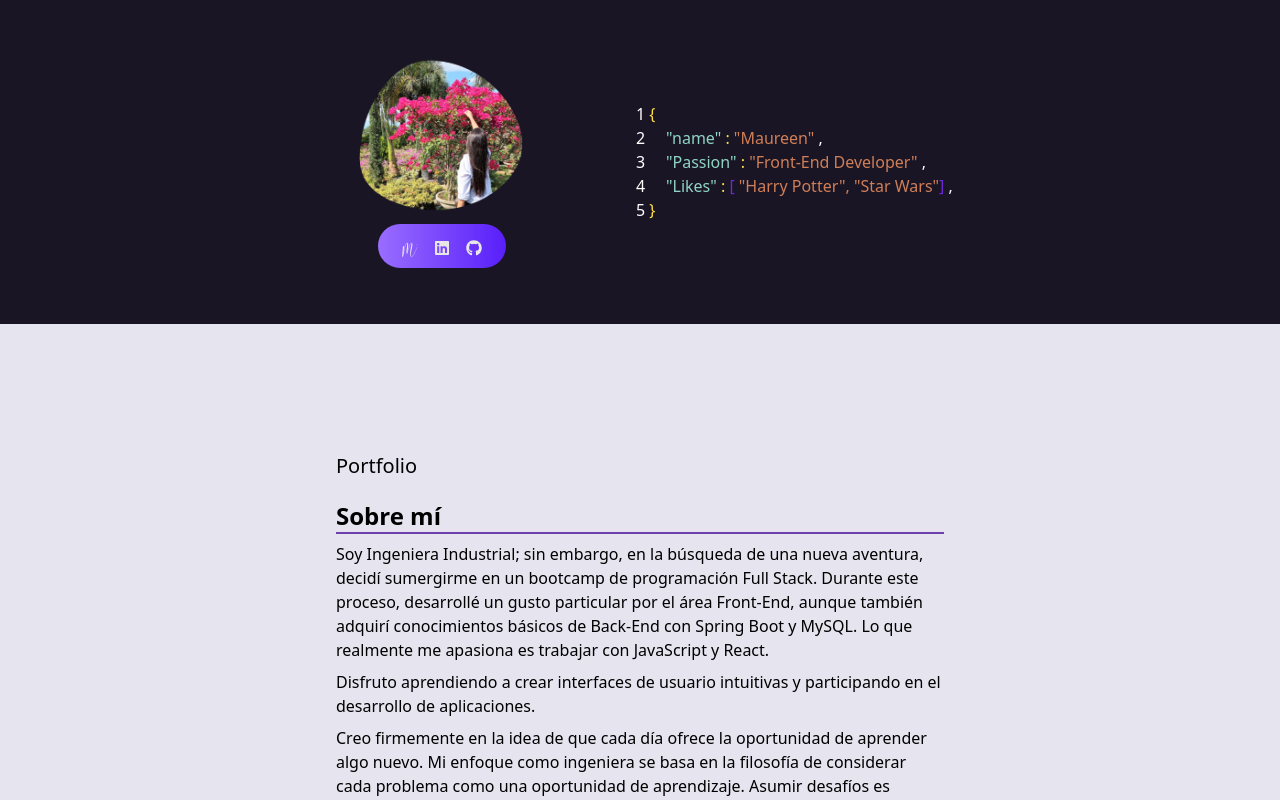
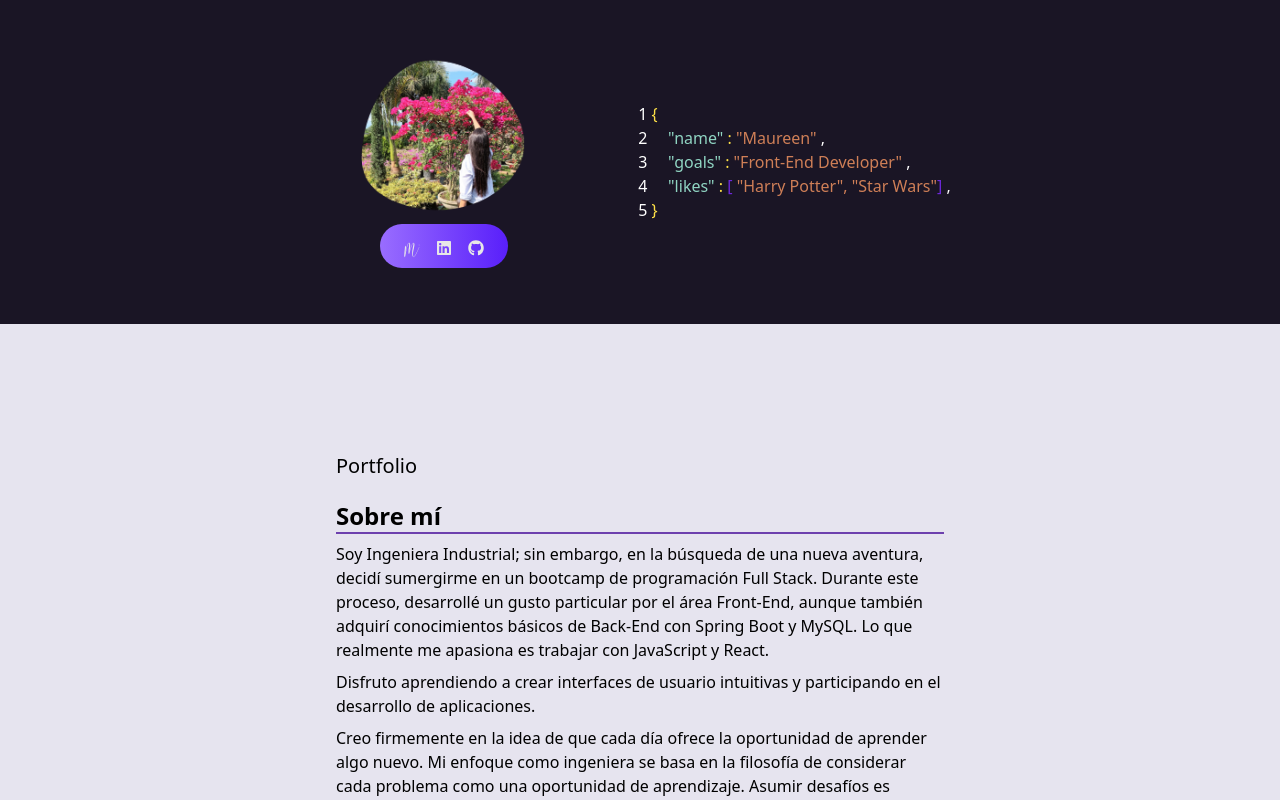
Before and after one commit to MCristina94/Portafolio, a React (Vite) app: page / in a window 1280 px wide. Shown: the top 800 px of the page. Built offline with nearby package versions, Linux system fonts and the light colour scheme.

Commit message:
corrección de mayusculas

```diff
--- a/src/Components/Header.jsx
+++ b/src/Components/Header.jsx
@@ -20,8 +20,8 @@ const Header = () => {
       <div className="ml-10">
         <p className="text-white"> 1 <span className="text-yellow-300">&#123;</span></p>
         <p className="text-white"> 2 &nbsp; &nbsp; <span className=" text-cod-gray-header-color-Menta">"name" <span className="text-yellow-300">:</span></span><span className="text-cod-gray-header-color-Orange"> "Maureen"</span> , </p>
-        <p className="text-white"> 3 &nbsp; &nbsp; <span className=" text-cod-gray-header-color-Menta">"Passion" <span className="text-yellow-300">:</span></span>  <span className="text-cod-gray-header-color-Orange"> "Front-End Developer"</span> , </p>
-        <p className="text-white"> 4 &nbsp; &nbsp; <span className=" text-cod-gray-header-color-Menta">"Likes" <span className="text-yellow-300">:</span></span ><span className="text-violet-700"> &#91;</span> <span className="text-cod-gray-header-color-Orange">"Harry Potter", "Star Wars"</span><span className="text-violet-700">&#93;</span> , </p>
+        <p className="text-white"> 3 &nbsp; &nbsp; <span className=" text-cod-gray-header-color-Menta">"goals" <span className="text-yellow-300">:</span></span>  <span className="text-cod-gray-header-color-Orange"> "Front-End Developer"</span> , </p>
+        <p className="text-white"> 4 &nbsp; &nbsp; <span className=" text-cod-gray-header-color-Menta">"likes" <span className="text-yellow-300">:</span></span ><span className="text-violet-700"> &#91;</span> <span className="text-cod-gray-header-color-Orange">"Harry Potter", "Star Wars"</span><span className="text-violet-700">&#93;</span> , </p>
         <p className="text-white"> 5 <span className="text-yellow-300">&#125;</span></p>
       </div>
     </div>
```
